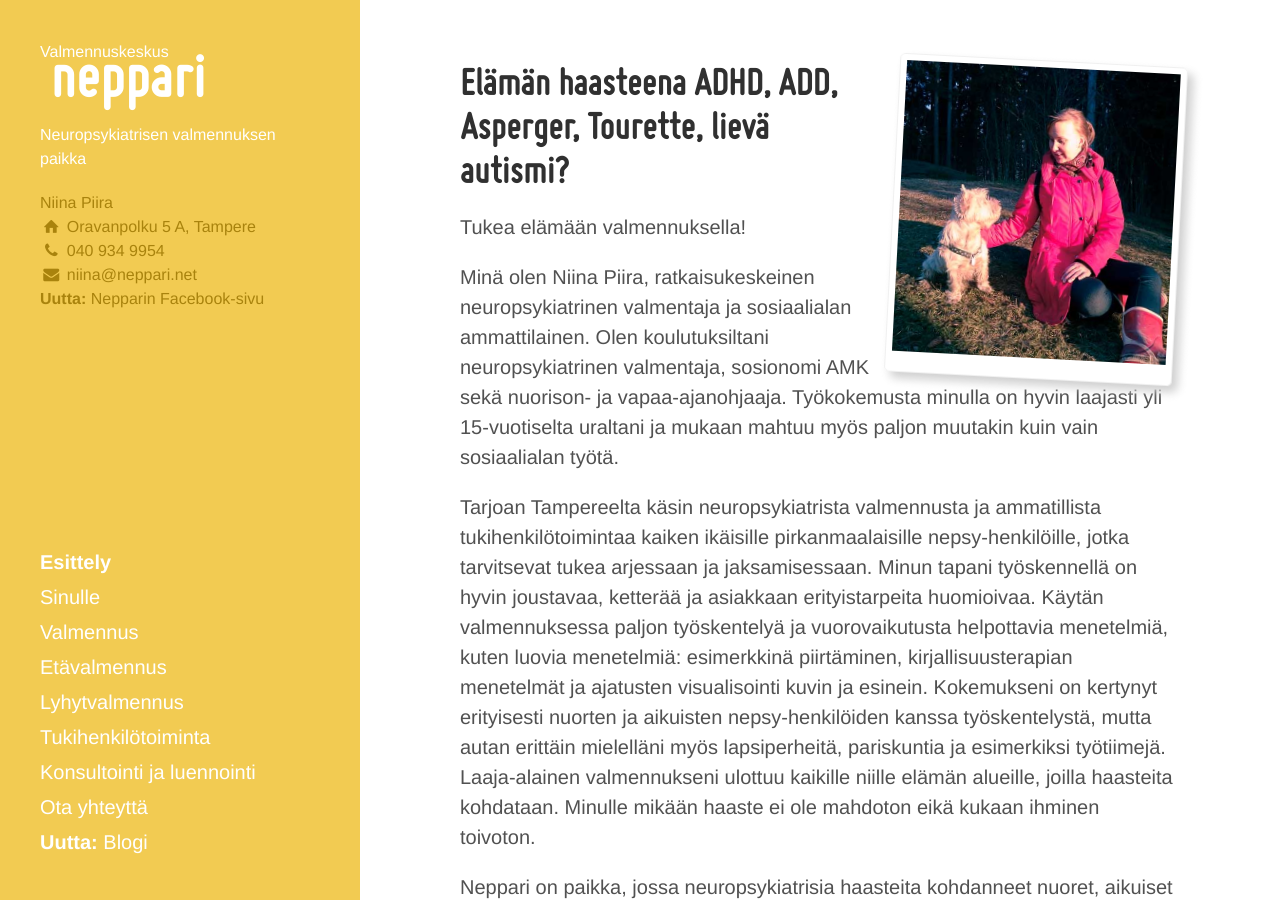
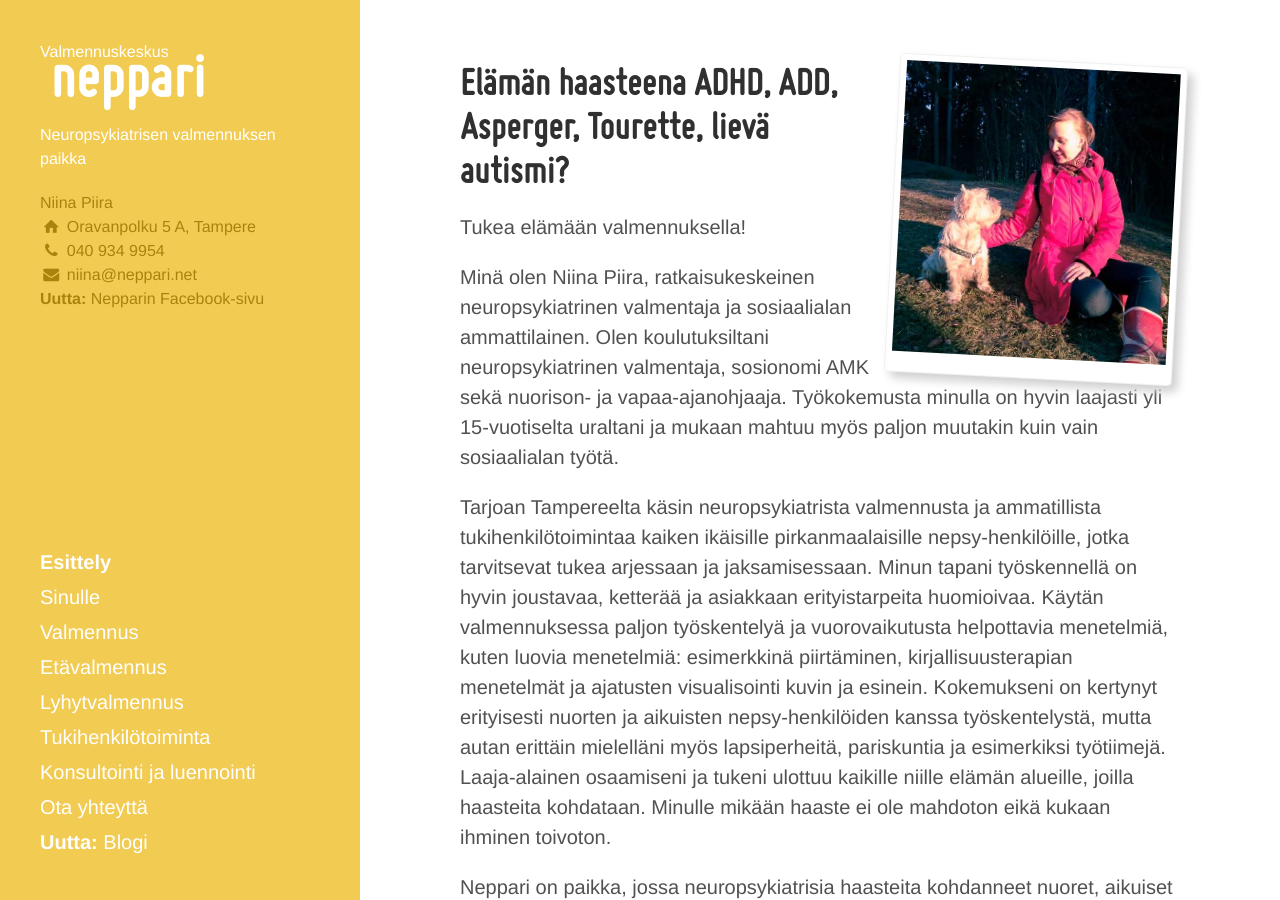
Before and after one commit to niinapiira/neppari.net, a Jekyll site: the page built from index.md, in a window 1280 px wide and 900 px high. Built offline with Jekyll 4.4.1, drawn with Linux system fonts in a browser that asks for light colours; Markdown is read by kramdown in place of the engine named in the settings.

Commit message:
Updated index.md

```diff
--- a/index.md
+++ b/index.md
@@ -15,11 +15,12 @@ polaroid: "niina-ja-riksu-polaroid.jpg"
 
 
 
+
 Tukea elämään valmennuksella!
 
 Minä olen Niina Piira, ratkaisukeskeinen neuropsykiatrinen valmentaja ja sosiaalialan ammattilainen. Olen koulutuksiltani neuropsykiatrinen valmentaja, sosionomi AMK sekä nuorison- ja vapaa-ajanohjaaja. Työkokemusta minulla on hyvin laajasti yli 15-vuotiselta uraltani ja mukaan mahtuu myös paljon muutakin kuin vain sosiaalialan työtä.
 
-Tarjoan Tampereelta käsin neuropsykiatrista valmennusta ja ammatillista tukihenkilötoimintaa kaiken ikäisille pirkanmaalaisille nepsy-henkilöille, jotka tarvitsevat tukea arjessaan ja jaksamisessaan. Minun tapani työskennellä on hyvin joustavaa, ketterää ja asiakkaan erityistarpeita huomioivaa. Käytän valmennuksessa paljon työskentelyä ja vuorovaikutusta helpottavia menetelmiä, kuten luovia menetelmiä: esimerkkinä piirtäminen, kirjallisuusterapian menetelmät ja ajatusten visualisointi kuvin ja esinein. Kokemukseni on kertynyt erityisesti nuorten ja aikuisten nepsy-henkilöiden kanssa työskentelystä, mutta autan erittäin mielelläni myös lapsiperheitä, pariskuntia ja esimerkiksi työtiimejä. Laaja-alainen valmennukseni ulottuu kaikille niille elämän alueille, joilla haasteita kohdataan. Minulle mikään haaste ei ole mahdoton eikä kukaan ihminen toivoton.
+Tarjoan Tampereelta käsin neuropsykiatrista valmennusta ja ammatillista tukihenkilötoimintaa kaiken ikäisille pirkanmaalaisille nepsy-henkilöille, jotka tarvitsevat tukea arjessaan ja jaksamisessaan. Minun tapani työskennellä on hyvin joustavaa, ketterää ja asiakkaan erityistarpeita huomioivaa. Käytän valmennuksessa paljon työskentelyä ja vuorovaikutusta helpottavia menetelmiä, kuten luovia menetelmiä: esimerkkinä piirtäminen, kirjallisuusterapian menetelmät ja ajatusten visualisointi kuvin ja esinein. Kokemukseni on kertynyt erityisesti nuorten ja aikuisten nepsy-henkilöiden kanssa työskentelystä, mutta autan erittäin mielelläni myös lapsiperheitä, pariskuntia ja esimerkiksi työtiimejä. Laaja-alainen osaamiseni ja tukeni ulottuu kaikille niille elämän alueille, joilla haasteita kohdataan. Minulle mikään haaste ei ole mahdoton eikä kukaan ihminen toivoton.
 
 Neppari on paikka, jossa neuropsykiatrisia haasteita kohdanneet nuoret, aikuiset ja perheet voivat löytää mielekkään tavan elää omanlaistansa arkea ja toteuttaa itseään. Nepparissa vahvistetaan itsenäisyyttä, autetaan haasteiden kanssa selviytymisessä, sekä etsitään erilaisia vaihtoehtoja arjen ja elämän tueksi. Nepparin tuella voidaan helpottaa vaikeita elämäntilanteita sekä tarjota pitkäaikaista ja kokonaisvaltaista tukea arjen ja asioiden sujumiseen.
 
```
